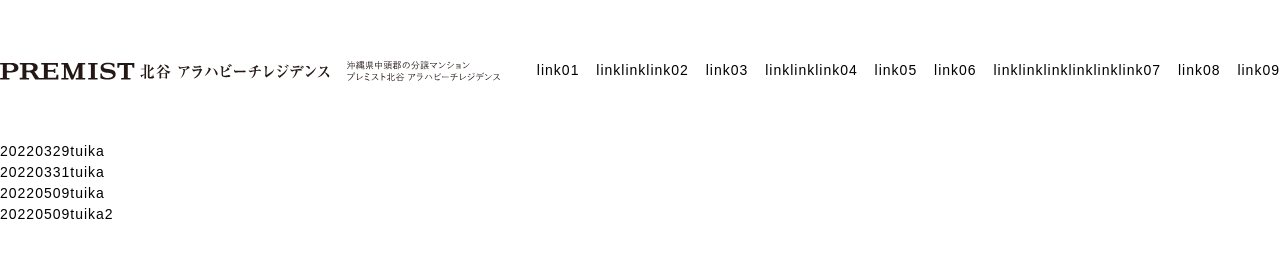
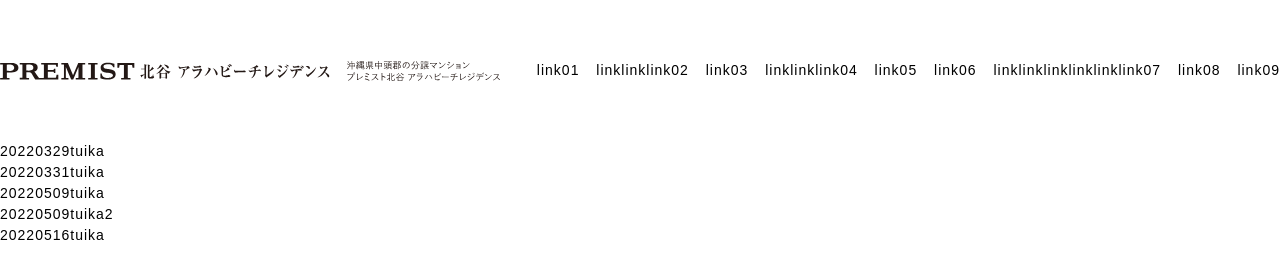
Before and after one commit to medium-yoshida/test, a plain HTML site: page index.html in a window 1280 px wide. Drawn offline with Linux system fonts and the light colour scheme.

Commit message:
0516test01

```diff
--- a/index.html
+++ b/index.html
@@ -42,6 +42,8 @@
 
   <div>20220509tuika2</div>
 
+  <div>20220516tuika</div>
+
 
 
 
```
